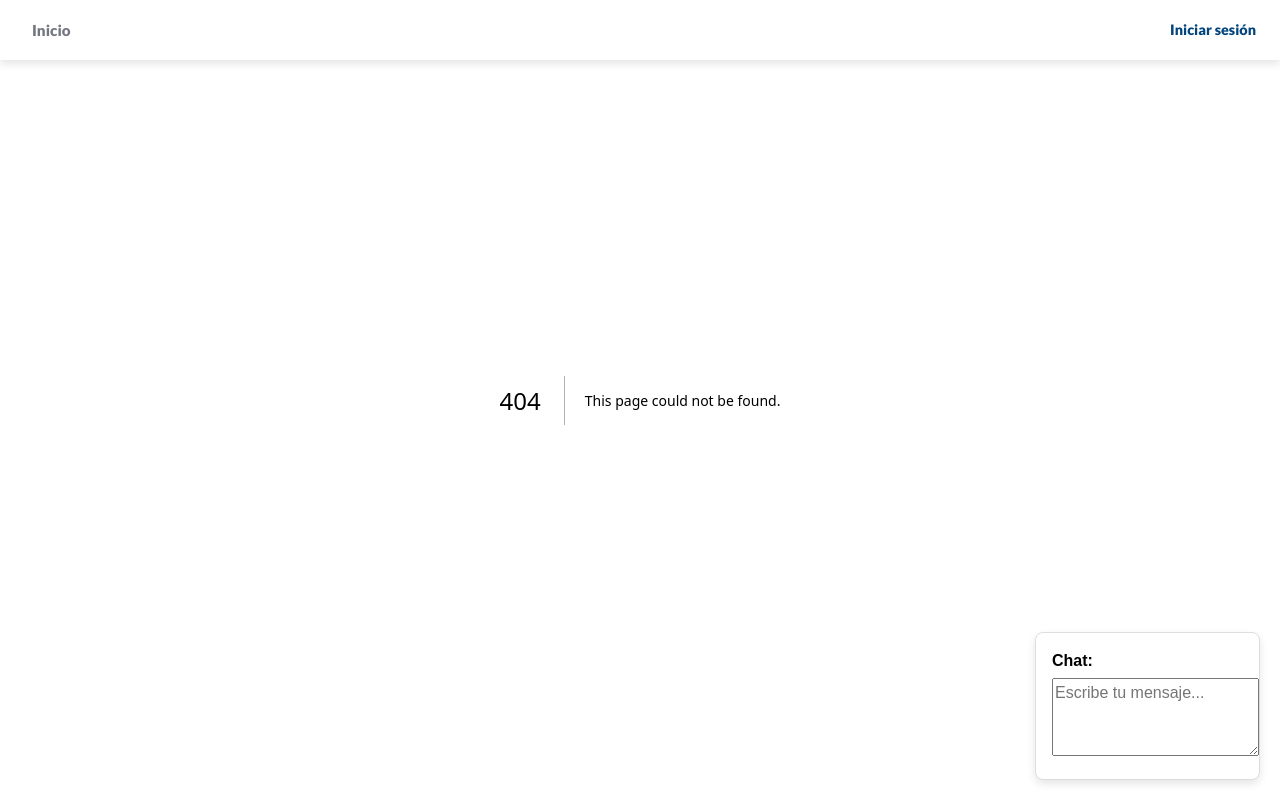
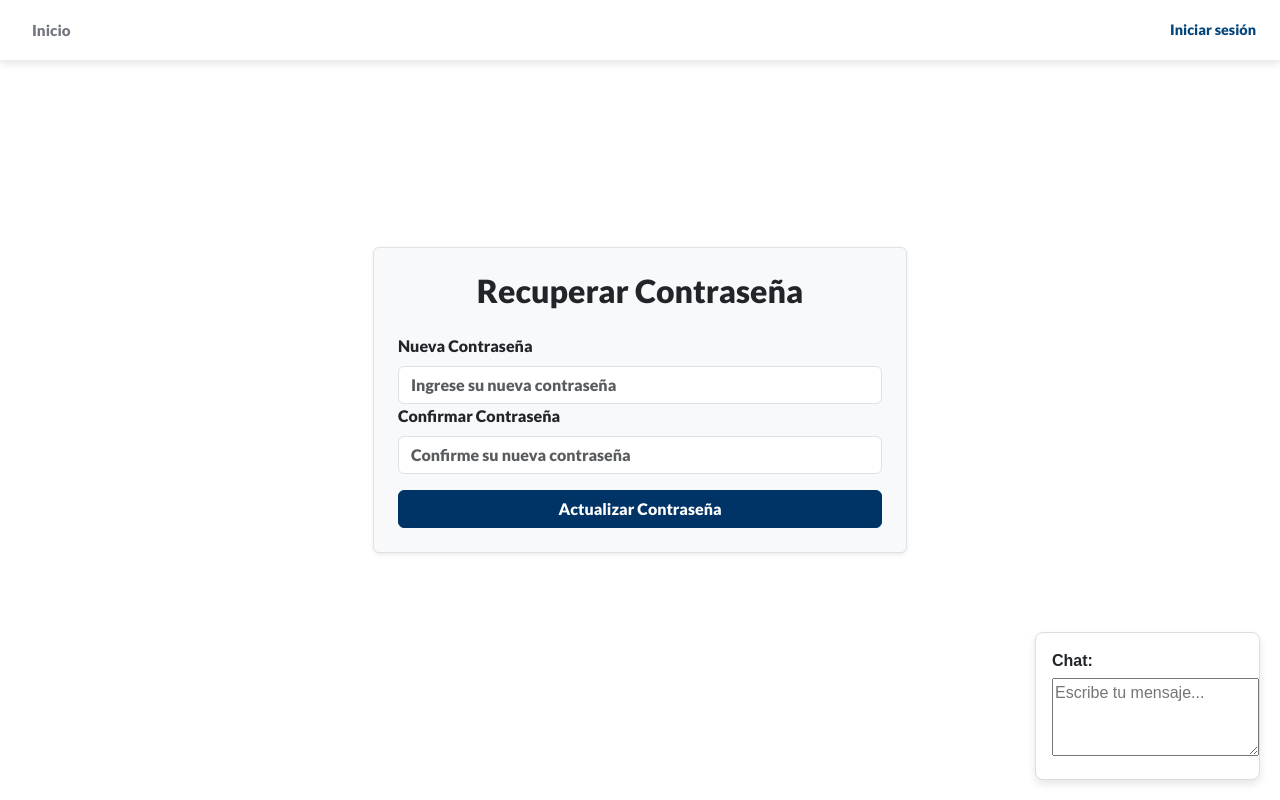
Before and after one commit to DaltonMaza/front-end_PIS6TO, a Next.js app: page /nueva_cont/1 in a window 1280 px wide. Before the commit this address had no page. Built offline with nearby package versions, Linux system fonts and the light colour scheme.

Commit message:
- Se incluyó una nueva página en `src/app/nueva_cont/[token]/page.jsx` para la funcionalidad de nueva contraseña. - Se creó un archivo de metadatos en `src/app/nueva_cont/metadata.js` para gestionar la información de la nueva página.

```diff
--- /dev/null
+++ b/src/app/nueva_cont/[token]/page.jsx
@@ -0,0 +1,95 @@
+'use client';
+
+import { useState, useEffect } from 'react';
+import { Container, Row, Col, Form, Button, Alert } from 'react-bootstrap';
+const { API_URL } = require("@/constants");
+import { useRouter } from "next/navigation";
+import mensajes from '@/app/components/Mensajes';
+
+export default function RecoverPassword({ params }) {
+    const [password, setNewPassword] = useState('');
+    const [confirmPassword, setConfirmPassword] = useState('');
+    const [error, setError] = useState('');
+    const [success, setSuccess] = useState('');
+    const [token, setToken] = useState('');
+    const tokeni = params.token;
+    const router = useRouter();
+
+    useEffect(() => {
+        const urlParams = new URLSearchParams(window.location.search);
+        setToken(urlParams.get('token'));
+    }, []);
+
+    const handleSubmit = async (e) => {
+        e.preventDefault();
+        // Validar contraseñas
+        if (password !== confirmPassword) {
+            setError('Las contraseñas no coinciden.');
+            return;
+        }
+
+        // Enviar solicitud para actualizar la contraseña
+        const response = await fetch(`${API_URL}/auth/recovery-password/${tokeni}`, {
+            method: 'POST',
+            headers: {
+                'Content-Type': 'application/json',
+            },
+            body: JSON.stringify({ password }),
+        });
+
+        const result = await response.json();
+
+        if (response.ok) {
+            setSuccess('Contraseña actualizada exitosamente.');
+            setError('');
+            mensajes("Contraseña Cambiada", "SuccesFul");
+            router.push("/login");
+        } else {
+            setError(result.message);
+            setSuccess('');
+        }
+    };
+
+    return (
+        <Container className="d-flex justify-content-center align-items-center" style={{ minHeight: '100vh' }}>
+            <Row className="w-100">
+                <Col md="6" className="mx-auto">
+                    <div className="p-4 border rounded shadow-sm bg-light">
+                        <h2 className="text-center mb-4">Recuperar Contraseña</h2>
+                        <Form onSubmit={handleSubmit}>
+                            {error && <Alert variant="danger" className="mb-3">{error}</Alert>}
+                            {success && <Alert variant="success" className="mb-3">{success}</Alert>}
+                            <Form.Group controlId="newPassword">
+                                <Form.Label>Nueva Contraseña</Form.Label>
+                                <Form.Control
+                                    type="password"
+                                    value={password}
+                                    onChange={(e) => setNewPassword(e.target.value)}
+                                    placeholder="Ingrese su nueva contraseña"
+                                    required
+                                />
+                            </Form.Group>
+                            <Form.Group controlId="confirmPassword">
+                                <Form.Label>Confirmar Contraseña</Form.Label>
+                                <Form.Control
+                                    type="password"
+                                    value={confirmPassword}
+                                    onChange={(e) => setConfirmPassword(e.target.value)}
+                                    placeholder="Confirme su nueva contraseña"
+                                    required
+                                />
+                            </Form.Group>
+                            <Button
+                                type="submit"
+                                className="mt-3 w-100"
+                                style={{ backgroundColor: '#003366', borderColor: '#003366' }}
+                            >
+                                Actualizar Contraseña
+                            </Button>
+                        </Form>
+                    </div>
+                </Col>
+            </Row>
+        </Container>
+    );
+}
```
Also changed, not shown: src/app/nueva_cont/metadata.js (added, +7 -0 lines), src/app/recuperar_cont/page.jsx (added, +59 -0 lines).
